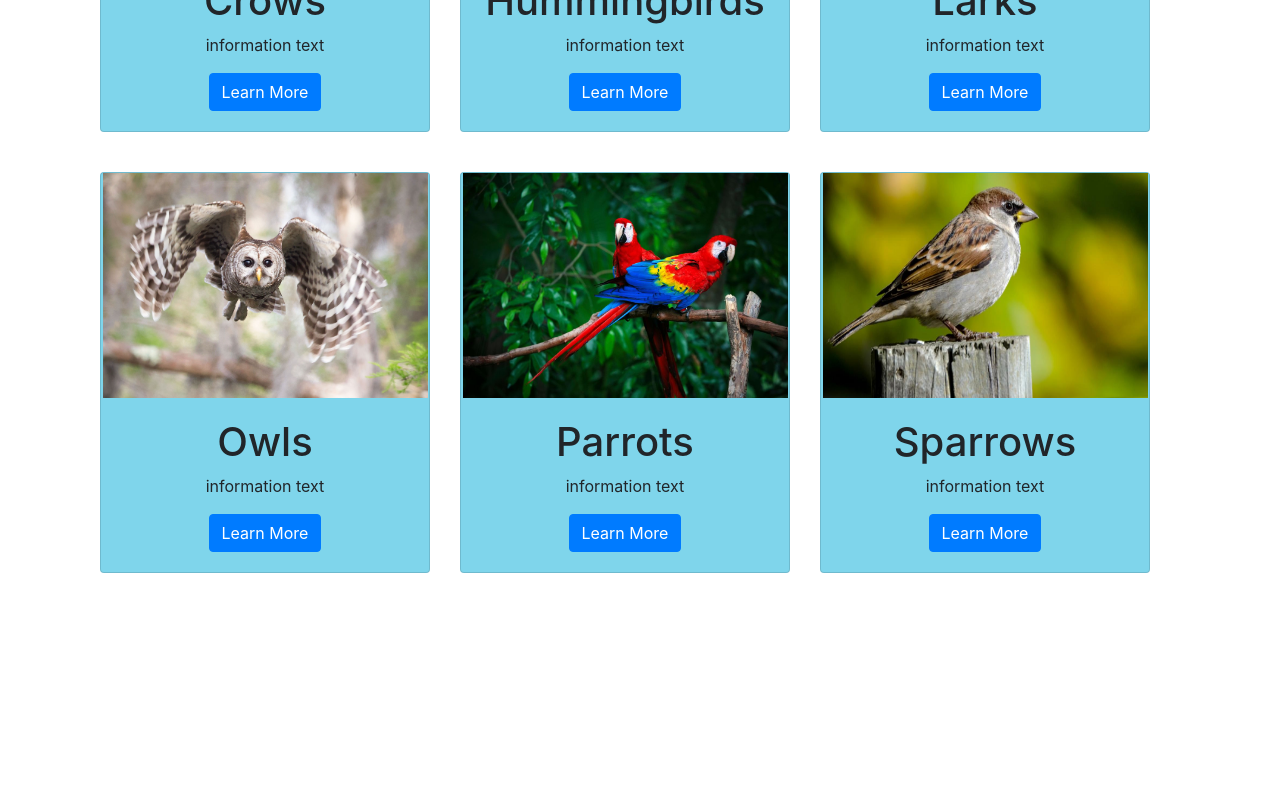
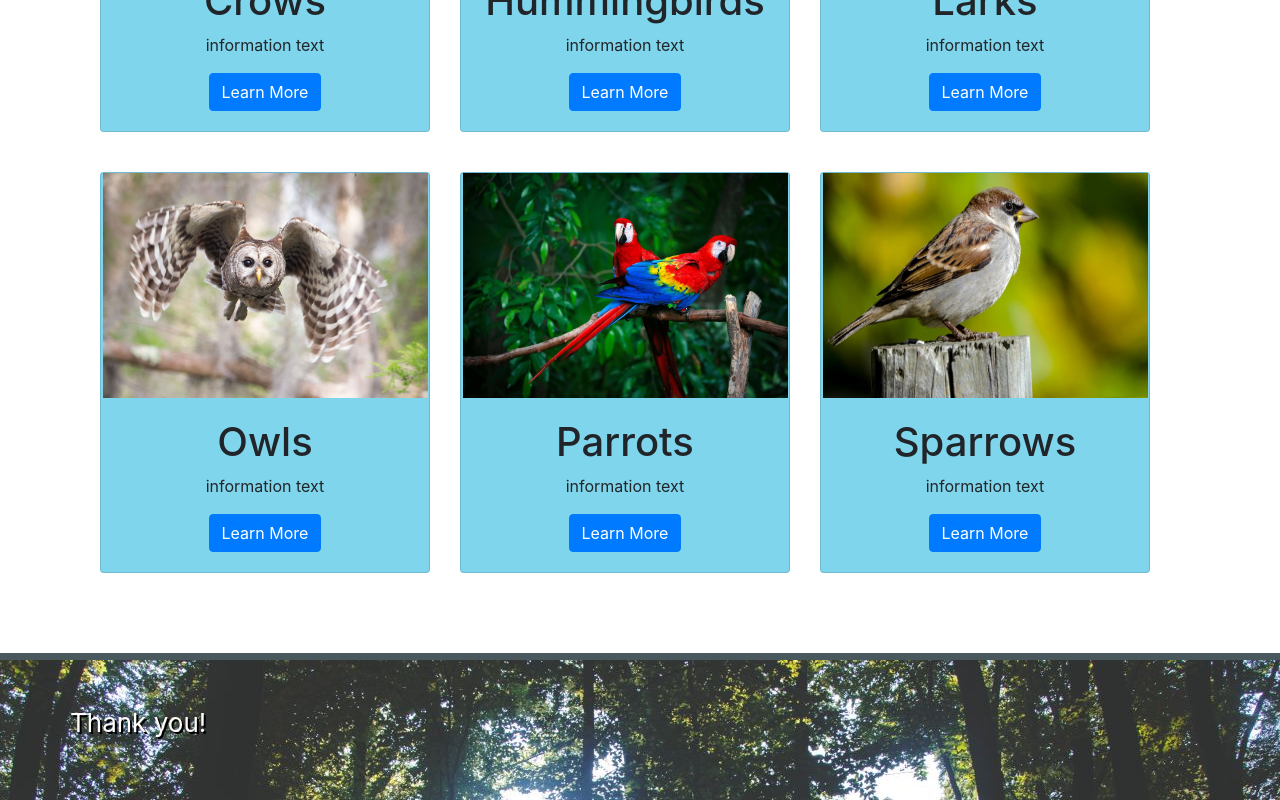
Before and after one commit to srfslvr14/CruzHacks2020, a React (Create React App) app in the folder project/: page / in a window 1280 px wide. Shown: the part 2362-3162 px from the top of the page. Before the commit the page ends 3015 px from the top, so only its background shows below. Built offline with nearby package versions, Linux system fonts and the light colour scheme.

Commit message:
Adding footer

```diff
--- a/project/src/App.css
+++ b/project/src/App.css
@@ -48,6 +48,22 @@
   /* color: black; */
 }
 
+.Footer {
+  background-color: rgb(0, 0, 0);
+  background-image: url('forest2.jpg');
+  background-repeat: no-repeat;
+  background-attachment: fixed;
+  background-size: cover;
+  max-height: 3vh;
+  display: flex;
+  flex-direction: row;
+  align-items: center;
+  justify-content: space-between;
+  text-shadow: 2px 2px #000000;
+  font-size: calc(10px + 2vmin);
+  padding: 70px;
+  color: rgb(255, 251, 251);
+}
 
 .App-logo{
   height: 150px;
--- a/project/src/App.js
+++ b/project/src/App.js
@@ -4,6 +4,7 @@ import './App.css';
 import { Component } from 'react';
 import Header from './Component/Header';
 import Body from './Component/Body';
+import Footer from './Component/Footer';
 // import elephant from './Component/photos/elephant.jpg';
 
 class App extends Component {
@@ -13,6 +14,7 @@ class App extends Component {
 
         <Header />
         <Body />
+        <Footer />
 
       </div>
     );
--- /dev/null
+++ b/project/src/Component/Footer.js
@@ -0,0 +1,18 @@
+import React from 'react';
+import earth from './earth.gif';
+
+function Footer() {
+    return (
+      <div>
+        <div className = "Header_2">
+            <p> header number 2 </p>
+        </div>
+        <div className = "Footer">
+        <footer>
+            <p>Thank you!</p>
+        </footer>
+        </div>
+      </div>
+    );
+}
+export default Footer
```
